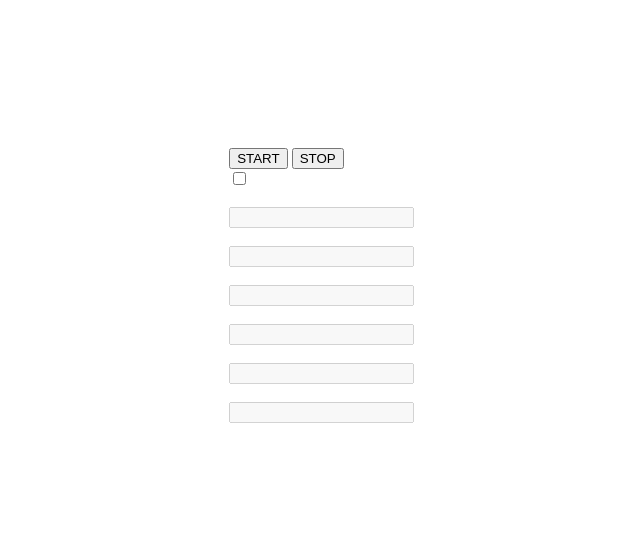
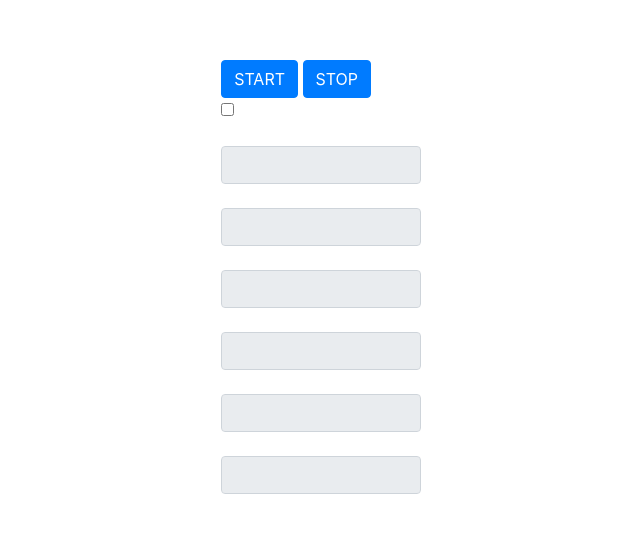
Before and after one commit to Alemina/BK_SportTest, a website built with webpack: page index.html in a window 1280 px wide. Shown: the part 115-648 px from the top of the page, without its empty margins (306-946 px from the left). Built offline with nearby package versions, Linux system fonts and the light colour scheme.

Commit message:
- added boostrap import

```diff
--- a/src/main.js
+++ b/src/main.js
@@ -1,5 +1,4 @@
 import $ from "jquery";
-// import 'bootstrap/dist/css/bootstrap.min.css';
 import './style.scss';
 
 
@@ -57,8 +56,6 @@ function start_test()
 	setTimeout(function(){const break2 = new Audio('assets/sounds/3.wav'); break2.play();},10000);
 	setTimeout(function(){const break3 = new Audio('assets/sounds/2.wav'); break3.play();},11000);
 	setTimeout(function(){const break4 = new Audio('assets/sounds/1.wav'); break4.play();},12000);
-
-
 
 	setTimeout(function(){play_sound();},13000);
 
--- a/src/style.scss
+++ b/src/style.scss
@@ -1,6 +1,8 @@
+@import "~bootstrap/dist/css/bootstrap";
+
 html {
   color: white;
-  /* background: url("../assets/img/background.jpg") no-repeat center center fixed; */
+  // background: url("../assets/img/background.jpg") no-repeat center center fixed;
   -webkit-background-size: cover;
   -moz-background-size: cover;
   -o-background-size: cover;
```
